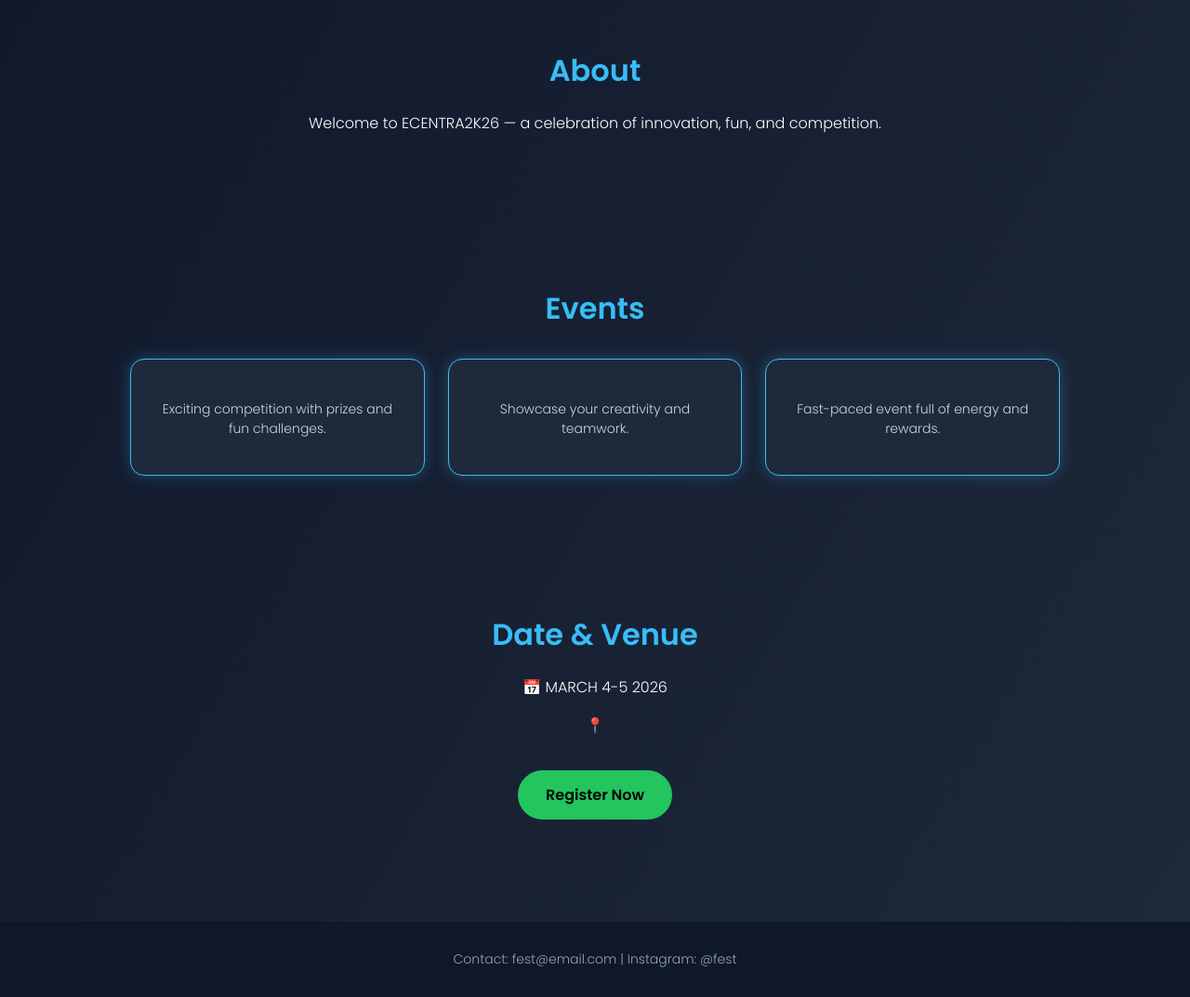
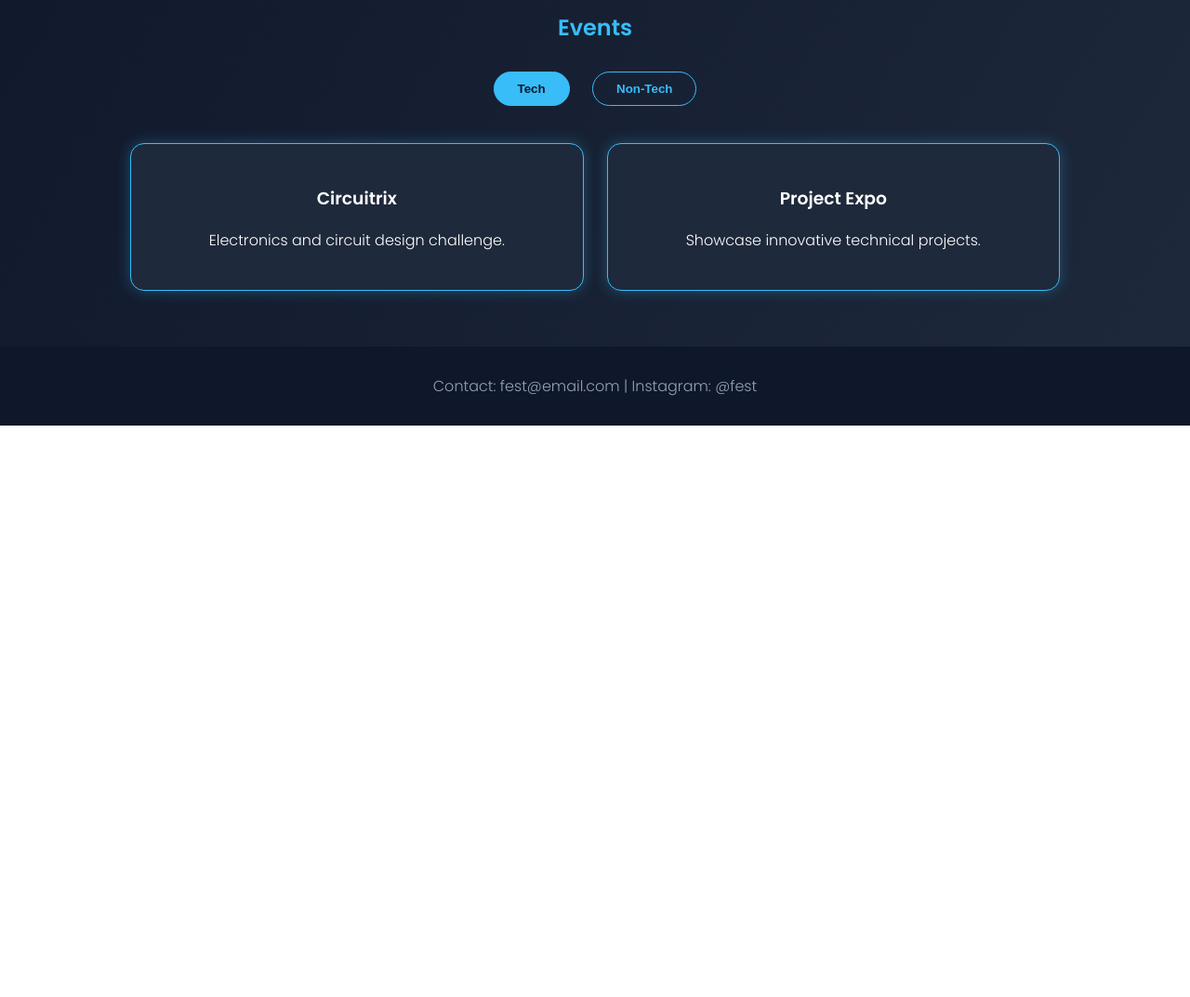
Before and after one commit to VeturiSaiKishor/fest-website, a plain HTML site: page index.html in a window 1280 px wide. Shown: the part 400-1473 px from the top of the page at 93% size. After the commit the page ends 858 px from the top, so only its background shows below. Drawn offline with Linux system fonts and the light colour scheme.

Commit message:
Fest website auto update

```diff
--- a/index.html
+++ b/index.html
@@ -11,74 +11,59 @@
       font-family: 'Poppins', sans-serif;
       background: linear-gradient(120deg, #0f172a, #1e293b);
       color: white;
+      text-align:center;
     }
 
     header {
-      text-align: center;
       padding: 100px 20px;
       background: linear-gradient(45deg,#7c3aed,#06b6d4);
     }
 
-    header h1 {
-      font-size: 50px;
-      margin-bottom: 10px;
+    h2 {
+      color:#38bdf8;
+      margin-bottom:20px;
     }
 
     section {
       padding: 60px 20px;
-      max-width: 1000px;
-      margin: auto;
-      text-align: center;
+      max-width:1000px;
+      margin:auto;
     }
 
-    h2 {
-      font-size: 32px;
-      margin-bottom: 20px;
-      color: #38bdf8;
+    .btn-category {
+      padding:10px 25px;
+      margin:10px;
+      border-radius:30px;
+      border:1px solid #38bdf8;
+      background:transparent;
+      color:#38bdf8;
+      cursor:pointer;
+      font-weight:bold;
+    }
+
+    .btn-category.active {
+      background:#38bdf8;
+      color:#0f172a;
     }
 
     .events {
-      display: grid;
-      grid-template-columns: repeat(auto-fit, minmax(250px,1fr));
-      gap: 25px;
-      margin-top: 30px;
+      display:grid;
+      grid-template-columns: repeat(auto-fit,minmax(250px,1fr));
+      gap:25px;
+      margin-top:30px;
     }
 
     .card {
-      background: #1e293b;
-      padding: 25px;
-      border-radius: 15px;
-      border: 1px solid #38bdf8;
-      box-shadow: 0 0 15px rgba(56,189,248,0.3);
-    }
-
-    .card h3 {
-      color: #38bdf8;
-      margin-bottom: 10px;
-    }
-
-    .card p {
-      font-size: 14px;
-      color: #cbd5e1;
-    }
-
-    .btn {
-      display:inline-block;
-      margin-top: 20px;
-      padding:14px 30px;
-      background:#22c55e;
-      color:black;
-      text-decoration:none;
-      border-radius:30px;
-      font-weight:bold;
+      background:#1e293b;
+      padding:25px;
+      border-radius:15px;
+      border:1px solid #38bdf8;
+      box-shadow:0 0 15px rgba(56,189,248,0.3);
     }
 
     footer {
-      text-align:center;
       padding:30px;
       background:#0f172a;
-      margin-top:50px;
-      font-size:14px;
       color:#94a3b8;
     }
   </style>
@@ -92,38 +77,44 @@
 </header>
 
 <section>
-  <h2>About</h2>
-  <p>Welcome to ECENTRA2K26 — a celebration of innovation, fun, and competition.</p>
-</section>
+  <h2>Events</h2>
 
-<section>
-  <h2>Events</h2>
-  <div class="events">
-    <div class="card">
-      <h3></h3>
-      <p>Exciting competition with prizes and fun challenges.</p>
-    </div>
-    <div class="card">
-      <h3></h3>
-      <p>Showcase your creativity and teamwork.</p>
-    </div>
-    <div class="card">
-      <h3></h3>
-      <p>Fast-paced event full of energy and rewards.</p>
-    </div>
-  </div>
-</section>
+  <button class="btn-category active" onclick="showTech()">Tech</button>
+  <button class="btn-category" onclick="showNonTech()">Non-Tech</button>
 
-<section>
-  <h2>Date & Venue</h2>
-  <p>📅 MARCH 4-5 2026</p>
-  <p>📍 </p>
-  <a href="#" class="btn">Register Now</a>
+  <div id="eventsContainer" class="events"></div>
 </section>
 
 <footer>
   Contact: fest@email.com | Instagram: @fest
 </footer>
 
+<script>
+  function showTech() {
+    setActive(0);
+    document.getElementById("eventsContainer").innerHTML = `
+      <div class="card"><h3>Circuitrix</h3><p>Electronics and circuit design challenge.</p></div>
+      <div class="card"><h3>Project Expo</h3><p>Showcase innovative technical projects.</p></div>
+    `;
+  }
+
+  function showNonTech() {
+    setActive(1);
+    document.getElementById("eventsContainer").innerHTML = `
+      <div class="card"><h3>Free Fire Tournament</h3><p>Battle it out in an intense gaming arena.</p></div>
+      <div class="card"><h3>PUBG Tournament</h3><p>Survive and win the ultimate battle royale.</p></div>
+    `;
+  }
+
+  function setActive(index){
+    let btns = document.querySelectorAll(".btn-category");
+    btns.forEach(btn => btn.classList.remove("active"));
+    btns[index].classList.add("active");
+  }
+
+  // Load Tech events by default
+  showTech();
+</script>
+
 </body>
 </html>
```
